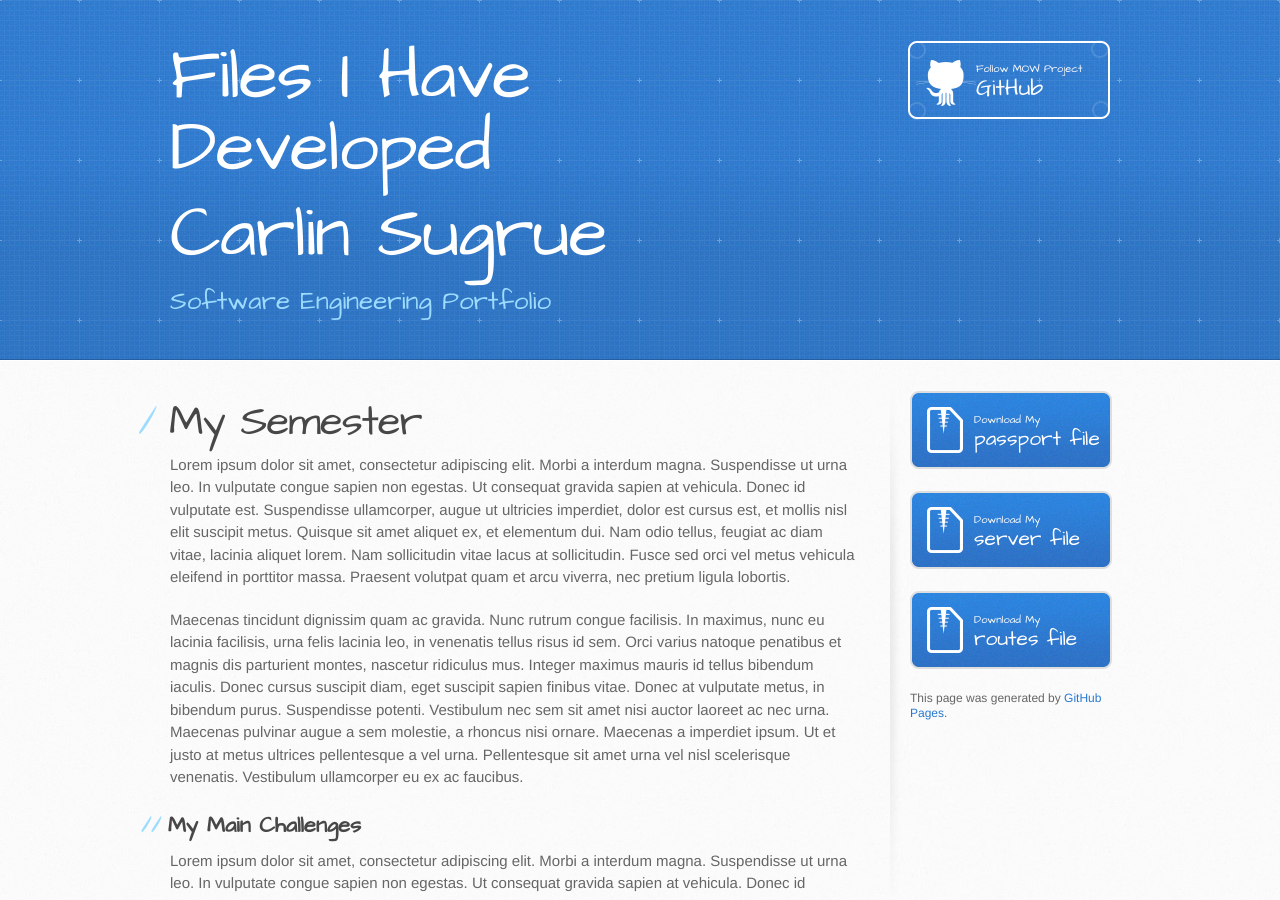
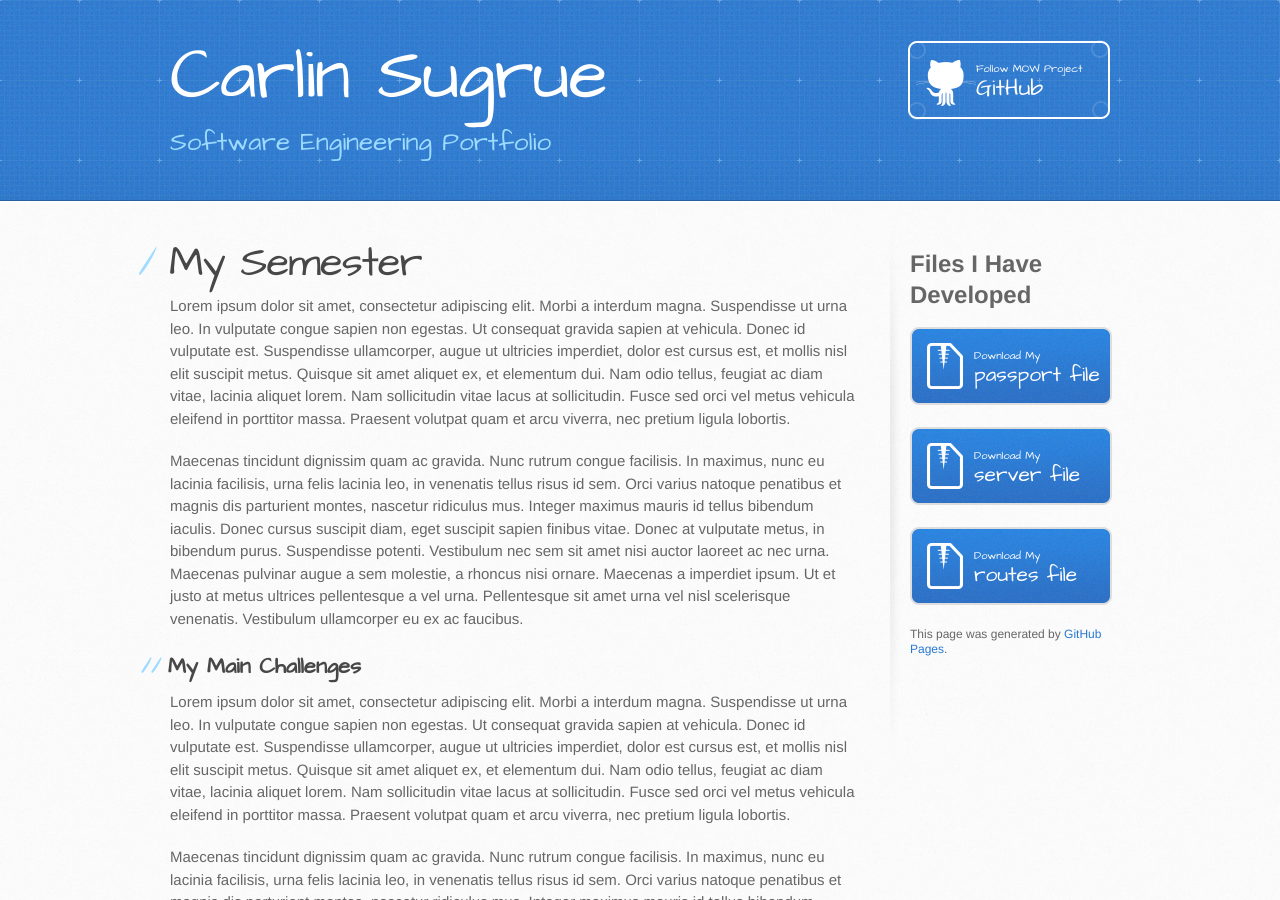
Before and after one commit to Sugrc1/Sugrc1.github.io, a Jekyll site: the page built from index.md, in a window 1280 px wide and 900 px high. Built offline with Jekyll 4.4.1, drawn with Linux system fonts in a browser that asks for light colours; our own code applies the rules of GitHub Pages for plain Markdown files; part of the change alters nothing that is shown.

```diff
--- a/_layouts/default.html
+++ b/_layouts/default.html
@@ -18,7 +18,6 @@
   <body>
     <header>
       <div class="inner">
-        <h1>Files I Have Developed</h1>
         <a href="{{ '/' | absolute_url }}">
           <h1>{{ site.title | default: site.github.repository_name }}</h1>
         </a>
@@ -40,6 +39,7 @@
 
         <aside id="sidebar">
           {% if site.show_downloads %}
+          <h1>Files I Have Developed</h1>
             <a href="{{ site.github.zip_url }}" class="button">
               <small>Download My</small>
               passport file
```
